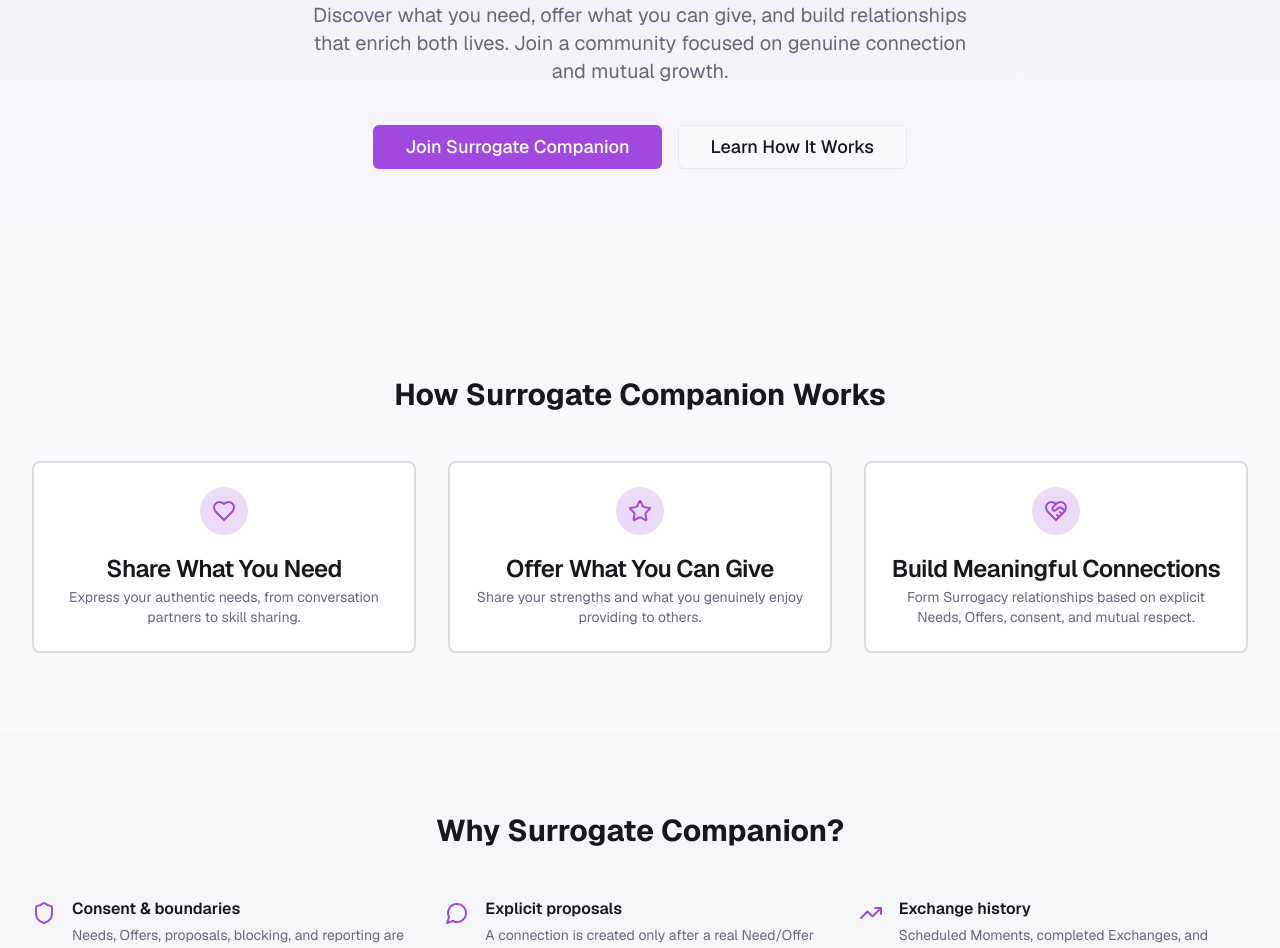
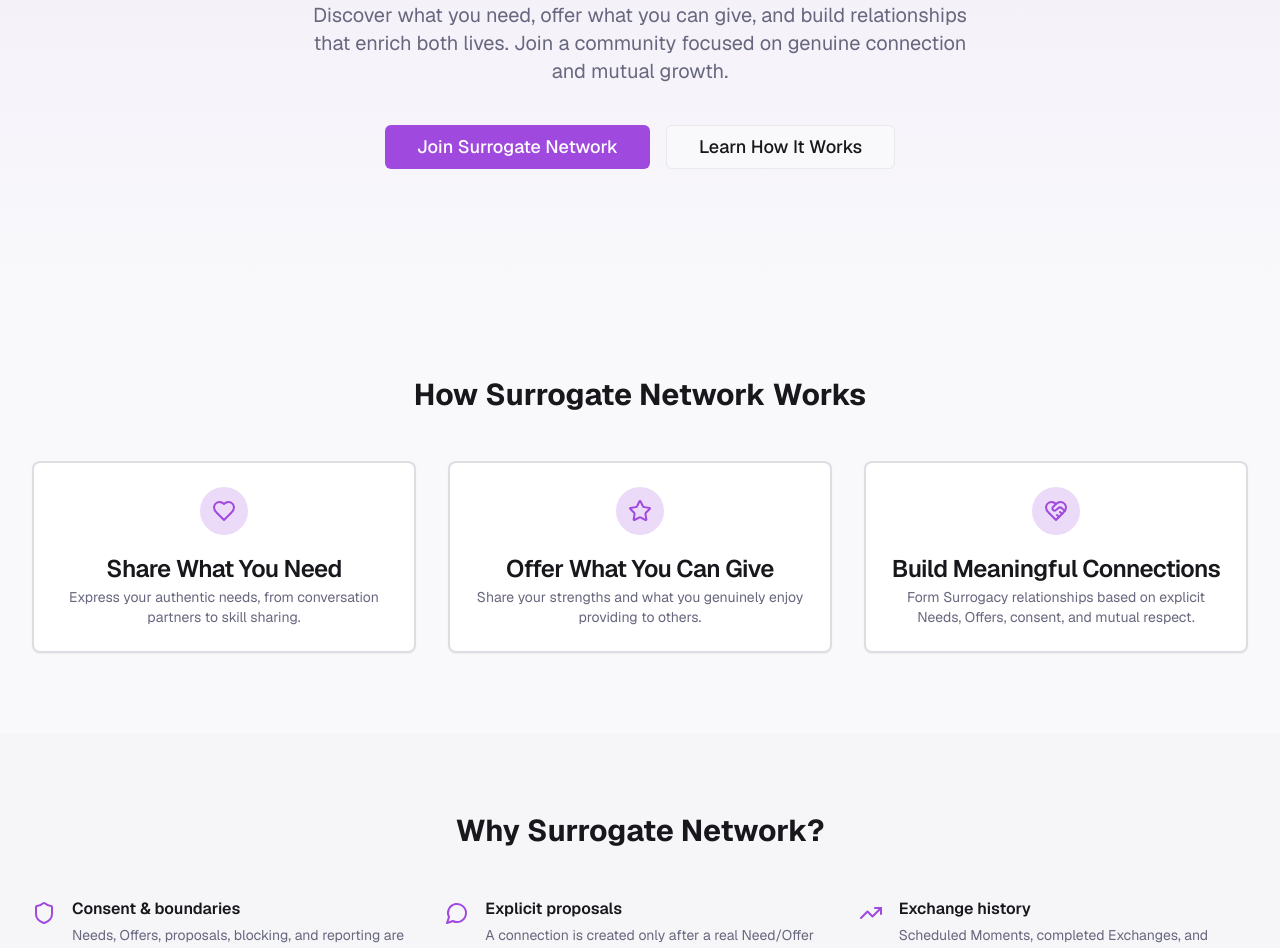
Before and after one commit to agustealo/Surrogate-Network, a Next.js app: page / in a window 1280 px wide. Shown: the part 440-1388 px from the top of the page. Built offline with nearby package versions, Linux system fonts and the light colour scheme.

Commit message:
Converge public landing copy on canonical brand

```diff
--- a/src/app/(public)/page.tsx
+++ b/src/app/(public)/page.tsx
@@ -3,6 +3,7 @@ import { Card, CardDescription, CardHeader, CardTitle } from '@/components/ui/ca
 import { Button } from '@/components/ui/button';
 import { HeartHandshake, Shield, Star, MessageCircle, TrendingUp, Heart } from 'lucide-react';
 import Link from 'next/link';
+import { BRAND_NAME } from '@/lib/brand';
 import { routes } from '@/lib/routes';
 
 export const metadata: Metadata = {
@@ -31,7 +32,7 @@ export default function PublicHomePage() {
           </p>
           <div className="flex flex-col justify-center gap-4 sm:flex-row">
             <Button size="lg" asChild className="px-8 text-lg">
-              <Link href={routes.public.signup}>Join Surrogate Companion</Link>
+              <Link href={routes.public.signup}>Join {BRAND_NAME}</Link>
             </Button>
             <Button size="lg" variant="outline" asChild className="px-8 text-lg">
               <Link href={routes.public.howItWorks}>Learn How It Works</Link>
@@ -42,7 +43,7 @@ export default function PublicHomePage() {
 
       <section className="bg-background py-20">
         <div className="container mx-auto px-4 sm:px-6 lg:px-8">
-          <h2 className="mb-12 text-center text-3xl font-bold">How Surrogate Companion Works</h2>
+          <h2 className="mb-12 text-center text-3xl font-bold">How {BRAND_NAME} Works</h2>
           <div className="grid gap-8 md:grid-cols-3">
             <Card className="border-2 text-center transition-colors hover:border-primary/50">
               <CardHeader>
@@ -79,7 +80,7 @@ export default function PublicHomePage() {
 
       <section className="bg-muted/30 py-20">
         <div className="container mx-auto px-4 sm:px-6 lg:px-8">
-          <h2 className="mb-12 text-center text-3xl font-bold">Why Surrogate Companion?</h2>
+          <h2 className="mb-12 text-center text-3xl font-bold">Why {BRAND_NAME}?</h2>
           <div className="grid gap-6 md:grid-cols-2 lg:grid-cols-3">
             <div className="flex items-start gap-4">
               <Shield className="mt-1 h-6 w-6 shrink-0 text-primary" />
```
